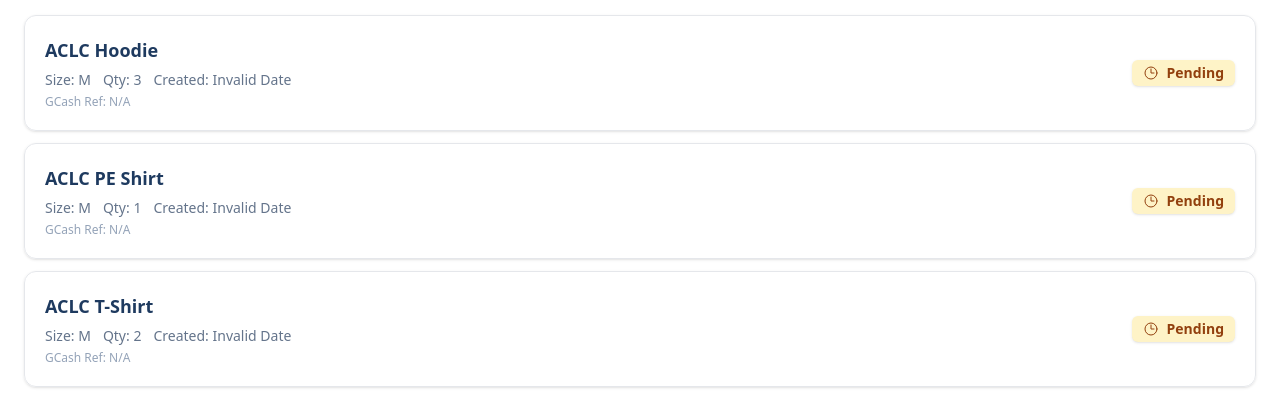
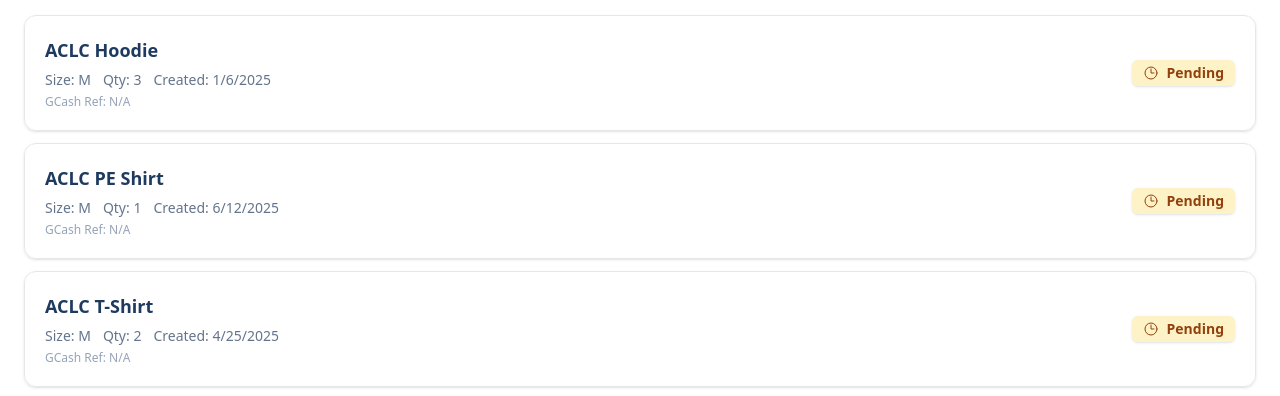
Before and after one commit to DreamNTFound/ACLC-Stock, a React (Vite) app in the folder aclc-stock-system/frontend/: page /reservation in a window 1280 px wide. Shown: the part 153-549 px from the top of the page. Built offline with nearby package versions, Linux system fonts and the light colour scheme; sample sign-in values are in the browser's storage.

Commit message:
add fallback for missing values

```diff
--- a/aclc-stock-system/frontend/src/pages/Reservation.jsx
+++ b/aclc-stock-system/frontend/src/pages/Reservation.jsx
@@ -59,8 +59,8 @@ export default function Reservation() {
                             <span>
                               Created:{" "}
                               {new Date(
-                                reservation.createdAt,
-                              ).toLocaleDateString()}
+                                reservation.created_at,
+                              ).toLocaleDateString() || "N/A"}
                             </span>
                           </div>
                           <p className="text-xs text-slate-400 mt-1">
```
